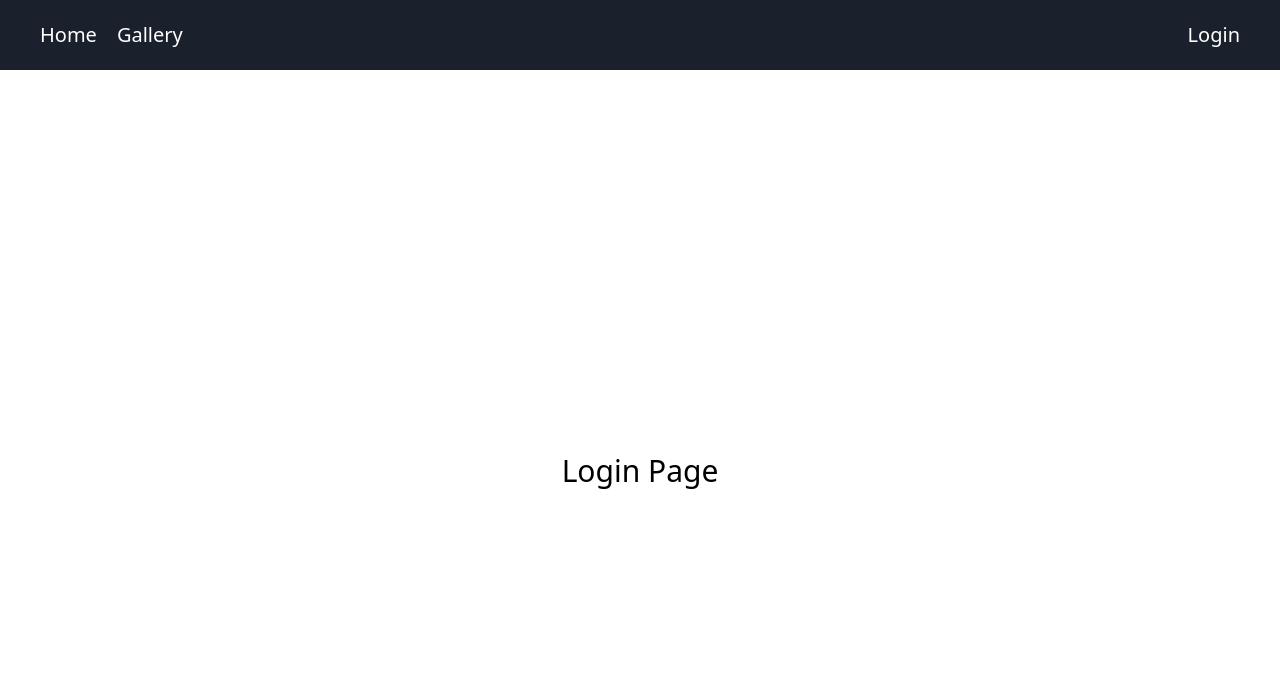
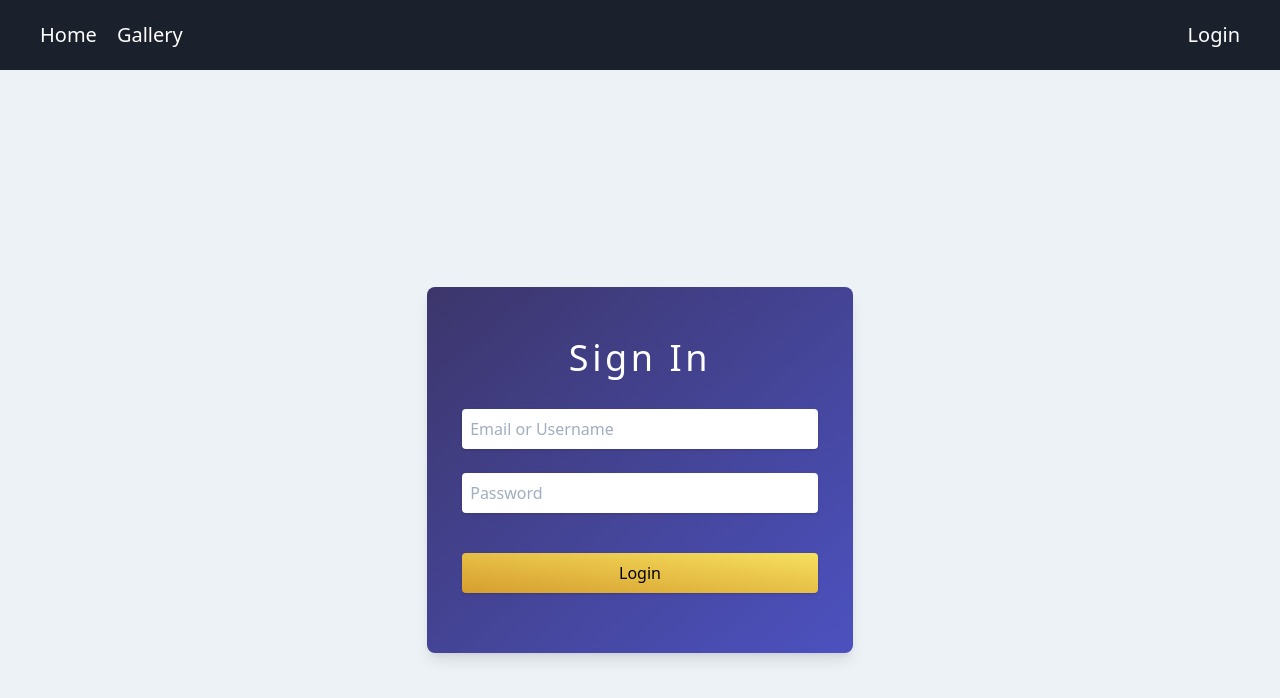
Before and after one commit to JunHoang/Unplash-Photo-Gallery, a React (Create React App) app: page /login in a window 1280 px wide. Shown: the top 698 px of the page. Built offline with nearby package versions, Linux system fonts and the light colour scheme.

Commit message:
add Login

```diff
--- a/src/App.js
+++ b/src/App.js
@@ -7,13 +7,16 @@ import routes from "./utils/routes";
 function App() {
   return (
     <Router>
-      <Header/>
+      <Header />
       <Switch>
-        {
-          routes.map((route) =>(
-            <Route path={route.path} exact={route.exact} component={route.component}/>
-          ))
-        }
+        {routes.map((route, index) => (
+          <Route
+            key={index}
+            path={route.path}
+            exact={route.exact}
+            component={route.component}
+          />
+        ))}
       </Switch>
     </Router>
   );
--- a/src/page/Login.js
+++ b/src/page/Login.js
@@ -1,9 +1,43 @@
 import React from "react";
 
 export default function Login() {
+
+  function handleForm(e) {
+    e.preventDefault();
+    console.log("submitted!");
+  }
+
   return (
-    <div className="flex h-screen">
-      <h1 className="m-auto text-3xl">Login Page</h1>
+    <div className="flex h-screen bg-gray-200">
+      <div className="m-auto w-1/3 text-white flex flex-wrap justify-center shadow-lg rounded-lg bg-gradient-to-br from-indigo-900 to-indigo-700">
+        <form className="m-5 w-10/12" onSubmit={handleForm}>
+          <h1 className="w-full text-4xl tracking-widest text-center my-6">
+            Sign In
+          </h1>
+          <div className="w-full my-6">
+            <input
+              type="email"
+              className="p-2 rounded shadow w-full"
+              placeholder="Email or Username"
+            />
+          </div>
+          <div className="w-full my-6">
+            <input
+              type="password"
+              className="p-2 rounded shadow w-full"
+              placeholder="Password"
+            />
+          </div>
+          <div className="w-full my-10">
+            <button
+              type="submit"
+              className="p-2 rounded shadow w-full bg-gradient-to-tr from-yellow-600 to-yellow-400 text-black"
+            >
+              Login
+            </button>
+          </div>
+        </form>
+      </div>
     </div>
   );
 }
```
Also changed, not shown: package.json (+9 -9 lines), 1 other file (tests, documents, lock files or other folders).
